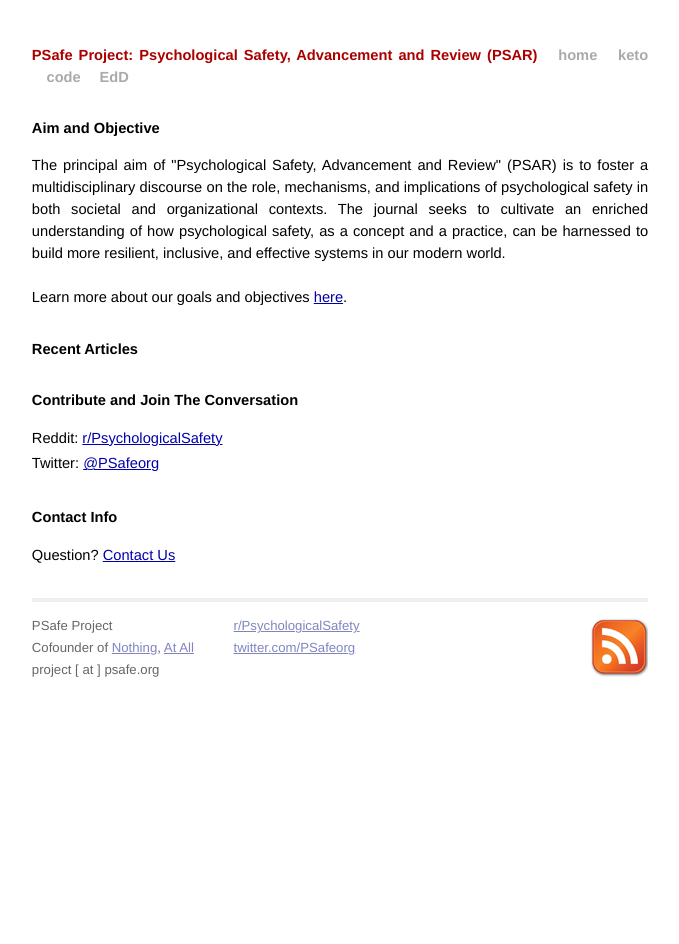
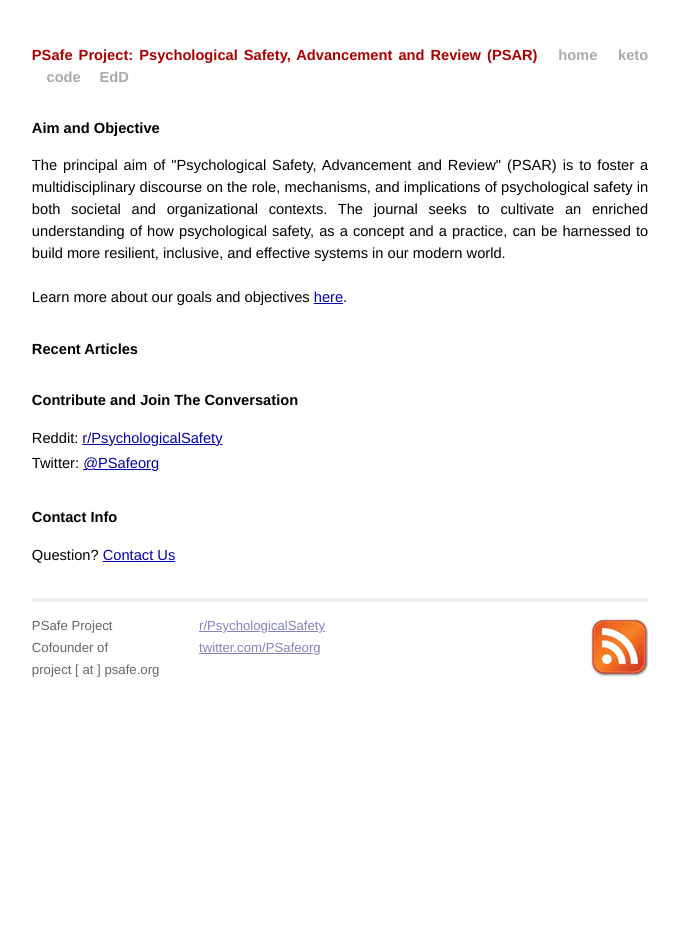
Before and after one commit to atidbit/psafe, a Jekyll site: the page built from index.html, in a window 1280 px wide. Shown: the whole page, without its empty margins (300-979 px from the left). Built offline with Jekyll 4.4.1, drawn with Linux system fonts in a browser that asks for light colours.

Commit message:
Update default.html

```diff
--- a/_layouts/default.html
+++ b/_layouts/default.html
@@ -42,8 +42,6 @@
         PSafe Project
         <br />
         Cofounder of
-          <a href="http://nothing.org/">Nothing</a>,
-          <a href="http://atall.org/">At All</a>
         <br />
         project [ at ] psafe.org
       </p>
```
